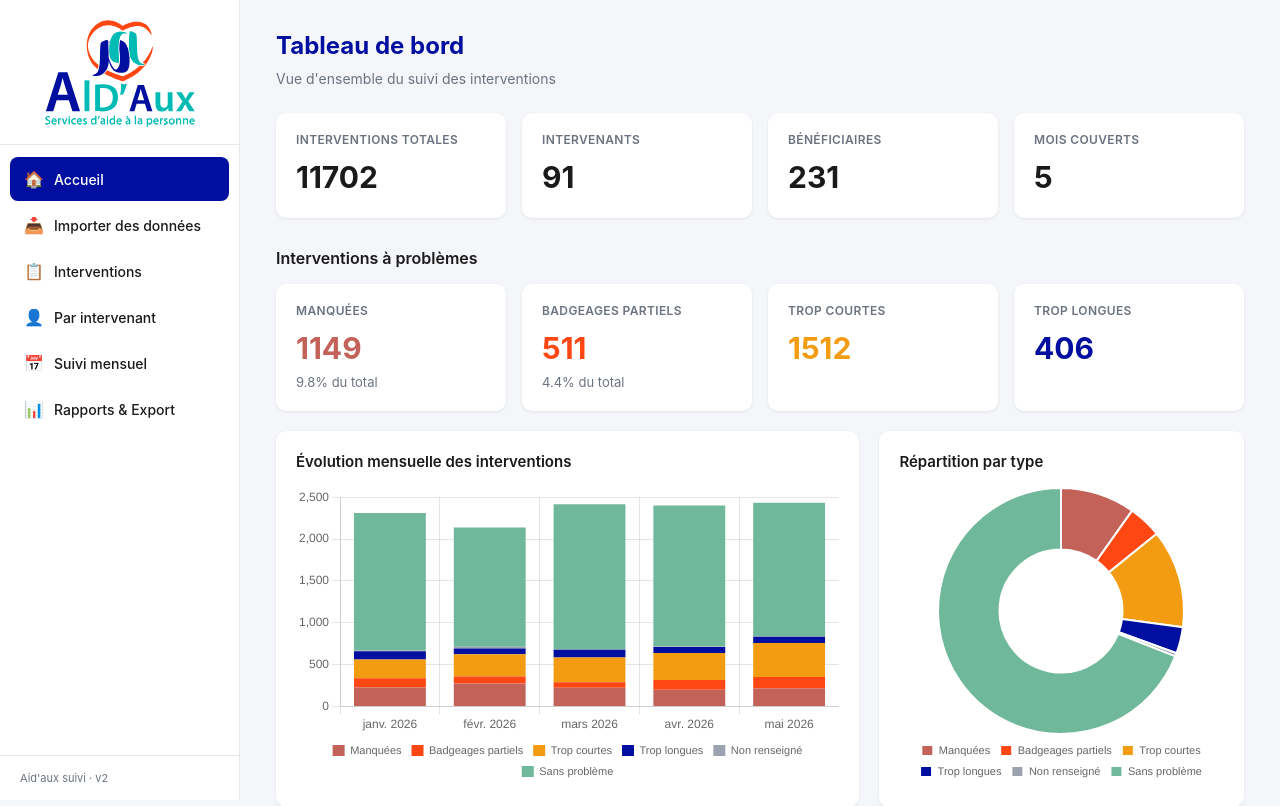
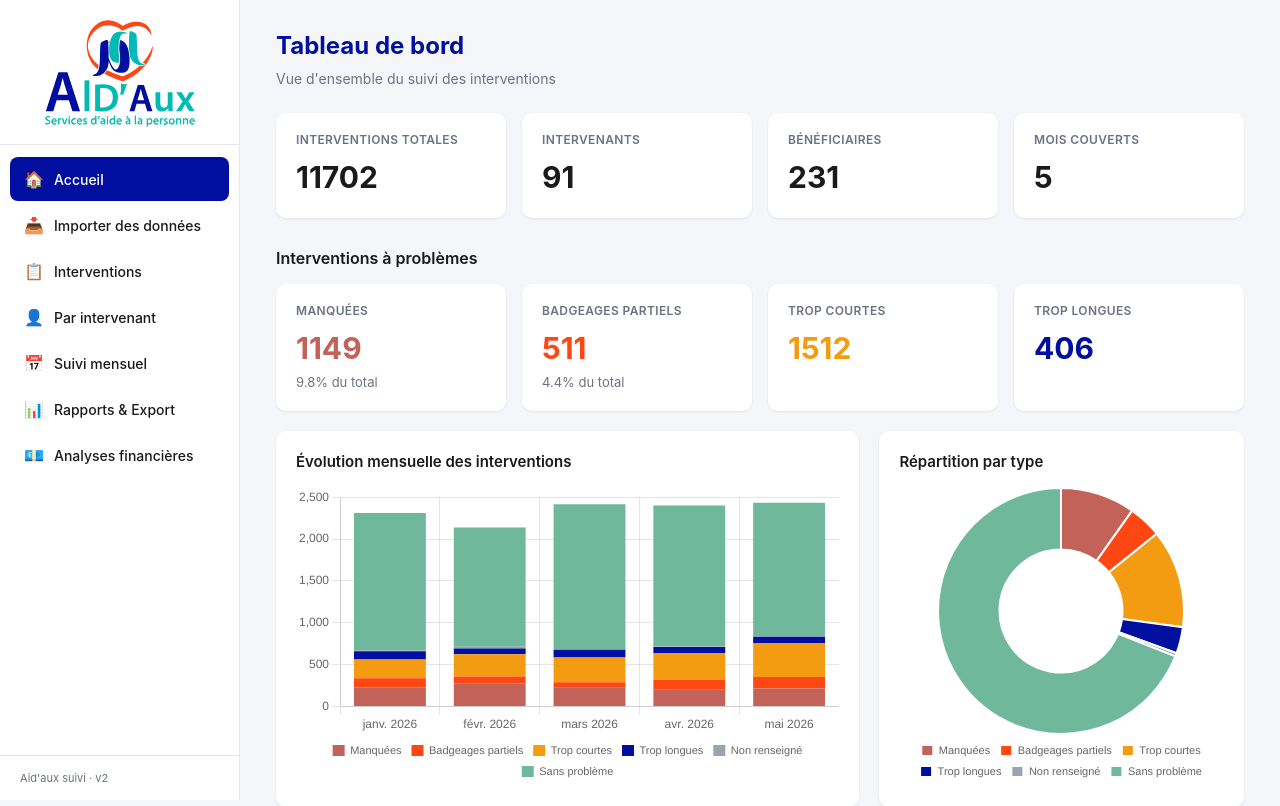
Before and after one commit to leagoetz68-rgb/aidaux-suivi, a Flask app: page / in a window 1280 px wide. Shown: the top 806 px of the page. Run offline with Flask 3, Linux system fonts and the light colour scheme; the visitor is signed in with stand-in values (Sample User, id 1); data comes from the database, SQL or seed files in the repository.

Commit message:
Update base.html

```diff
--- a/templates/base.html
+++ b/templates/base.html
@@ -35,8 +35,11 @@
       <a href="/mensuel"       class="nav-item {{ 'active' if page=='mensuel' }}">
         <span class="nav-ico">📅</span> Suivi mensuel
       </a>
-      <a href="/rapports"      class="nav-item {{ 'active' if page=='rapports' }}">
+     <a href="/rapports"      class="nav-item {{ 'active' if page=='rapports' }}">
         <span class="nav-ico">📊</span> Rapports &amp; Export
+      </a>
+      <a href="/financier"     class="nav-item {{ 'active' if page=='financier' }}">
+        <span class="nav-ico">💶</span> Analyses financières
       </a>
     </nav>
     <div class="sidebar-footer">Aid'aux suivi · v2</div>
```
